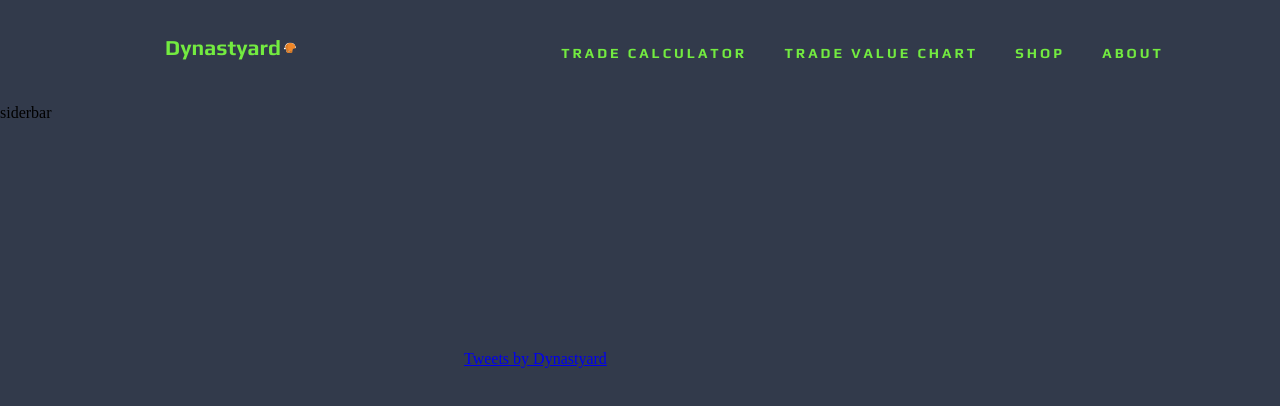
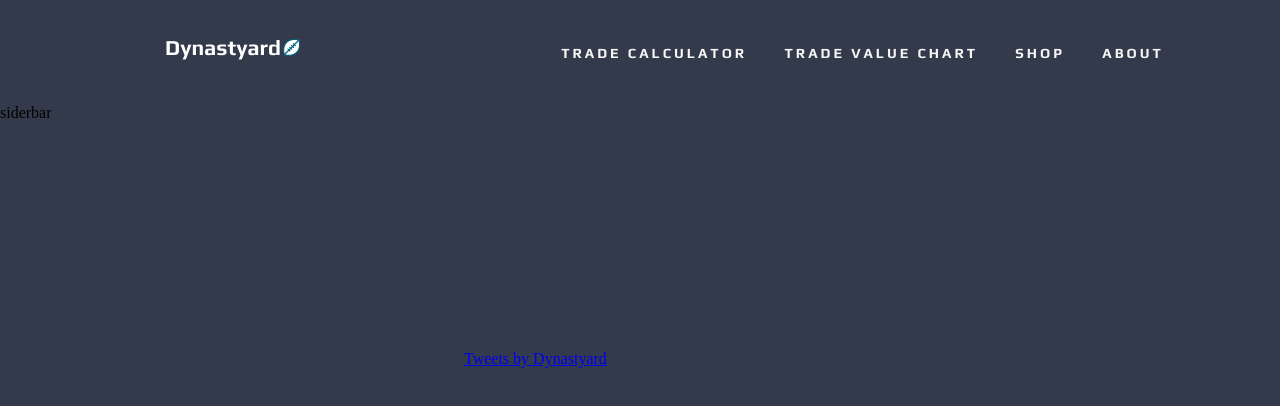
Before and after one commit to Tryden12/Dynastyard, a plain HTML site: page index.html in a window 1280 px wide. Drawn offline with Linux system fonts and the light colour scheme.

Commit message:
Font Update

```diff
--- a/index.html
+++ b/index.html
@@ -5,7 +5,7 @@
   <meta name="viewport" content="width=device-width, initial-scale=1.0">
   <title>Dynastyard</title>
 <link href="https://fonts.googleapis.com/css2?family=Play:wght@700&display=swap" rel="stylesheet">  <link rel="stylesheet" type="text/css" href="style.css">
-
+<link href="https://fonts.googleapis.com/css2?family=Permanent+Marker&display=swap" rel="stylesheet"> <link rel="stylesheet" type="text/css" href="style.css">
 </head>
 <body>
 
@@ -13,7 +13,7 @@
 
   <nav id="nav">
     <div class="logo">
-      <a class="active" href="index.html"><img src="images/logo.png" alt=""></a>
+      <a class="active" href="index.html"><img src="images/Dynastyard.png" alt=""></a>
     </div>
     <ul class="nav-links">
       <li><a href="tradecalc.html">TRADE CALCULATOR</a></li>
--- a/style.css
+++ b/style.css
@@ -24,7 +24,7 @@ body {
 }
 
 .nav-links a {
-  color: #73EB40;
+  color: whitesmoke;
   text-decoration: none;
   letter-spacing: 3px;
   font-size: 14px;
```
Also changed, not shown: images/Dynastyard.png (added).
